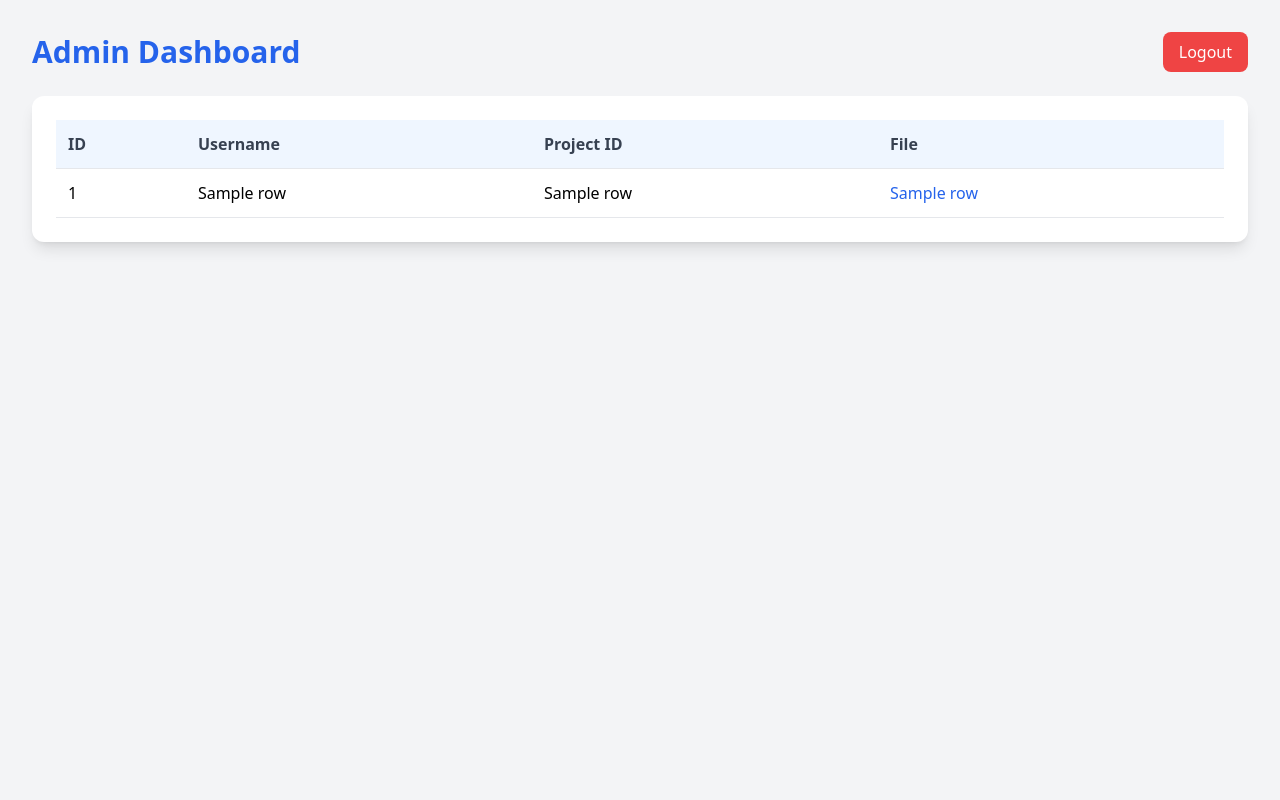
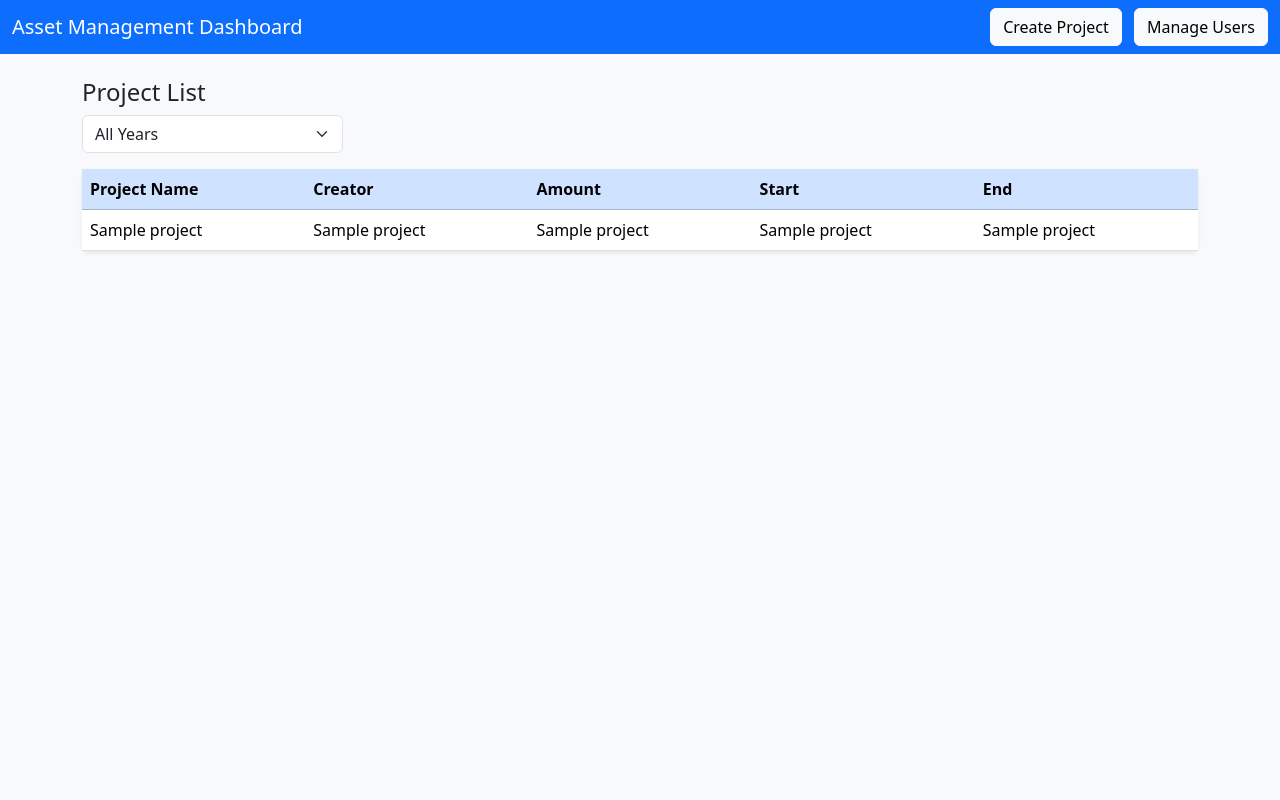
Before and after one commit to Cheng-Shunjun/asset_manager, a FastAPI app: template templates/admin.html in a window 1280 px wide. Run offline with FastAPI, Linux system fonts and the light colour scheme; the template is opened without the code that fills it: most values are stand-ins (such as "Sample title", 1, 10 or a date in 2020); some libraries are stand-ins or nearby versions.

Commit message:
add create_project.html

```diff
--- a/main.py
+++ b/main.py
@@ -1,72 +1,317 @@
-from fastapi import FastAPI, Form, UploadFile, File, Request
+from fastapi import FastAPI, Request, Form, File, UploadFile, HTTPException, Depends
 from fastapi.responses import HTMLResponse, RedirectResponse
 from fastapi.staticfiles import StaticFiles
 from fastapi.templating import Jinja2Templates
-from starlette.middleware.sessions import SessionMiddleware
-import sqlite3, os, shutil
+import sqlite3
+import os
+from datetime import datetime
+from typing import List, Optional
+import secrets
+from contextlib import contextmanager
+import threading
 
-app = FastAPI()
-app.add_middleware(SessionMiddleware, secret_key="supersecretkey")  # Session 密钥
+app = FastAPI(title="项目管理系统")
+
+# 静态文件和模板配置
+app.mount("/static", StaticFiles(directory="static"), name="static")
 templates = Jinja2Templates(directory="templates")
 
-UPLOAD_DIR = "static/uploads"
-os.makedirs(UPLOAD_DIR, exist_ok=True)
+# 上传文件夹配置
+UPLOAD_FOLDER = 'static/uploads'
+os.makedirs(UPLOAD_FOLDER, exist_ok=True)
 
-# 初始化数据库
-conn = sqlite3.connect("db.sqlite3", check_same_thread=False)
-conn.execute("""
-CREATE TABLE IF NOT EXISTS projects (
-    id INTEGER PRIMARY KEY AUTOINCREMENT,
-    username TEXT,
-    project_id TEXT,
-    filename TEXT
-)
-""")
-conn.commit()
+# 会话存储
+sessions = {}
+# 线程锁用于会话操作
+session_lock = threading.Lock()
 
-# 静态文件目录
-app.mount("/static", StaticFiles(directory="static"), name="static")
+# --- 数据库连接池 ---
+class Database:
+    def __init__(self, db_path='db.sqlite3'):
+        self.db_path = db_path
+        self.local = threading.local()
+        self.init_db()
 
-ADMIN_USER = "admin"
-ADMIN_PASS = "123456"  # 可修改为更安全的密码
+    def get_connection(self):
+        """为每个线程创建独立的数据库连接"""
+        if not hasattr(self.local, 'connection'):
+            self.local.connection = sqlite3.connect(self.db_path, check_same_thread=False)
+            self.local.connection.row_factory = sqlite3.Row  # 返回字典-like对象
+        return self.local.connection
 
+    def close_connection(self):
+        """关闭当前线程的数据库连接"""
+        if hasattr(self.local, 'connection'):
+            self.local.connection.close()
+            del self.local.connection
+
+    def init_db(self):
+        """初始化数据库表"""
+        conn = self.get_connection()
+        c = conn.cursor()
+        c.execute('''CREATE TABLE IF NOT EXISTS users (
+                        id INTEGER PRIMARY KEY AUTOINCREMENT,
+                        username TEXT UNIQUE,
+                        realname TEXT,
+                        user_type TEXT,
+                        password TEXT)''')
+        c.execute('''CREATE TABLE IF NOT EXISTS projects (
+                        id INTEGER PRIMARY KEY AUTOINCREMENT,
+                        name TEXT,
+                        creator TEXT,
+                        amount REAL,
+                        start_date TEXT,
+                        end_date TEXT,
+                        contract_file TEXT,
+                        asset_files TEXT,
+                        created_at TEXT)''')
+        conn.commit()
+
+    @contextmanager
+    def get_db(self):
+        """数据库上下文管理器"""
+        conn = self.get_connection()
+        try:
+            yield conn
+        except Exception as e:
+            conn.rollback()
+            raise e
+        finally:
+            # 注意：这里不关闭连接，因为连接是线程专用的
+            pass
+
+# 创建数据库实例
+db_manager = Database()
+
+# --- 依赖项 ---
+def get_db():
+    """数据库依赖"""
+    with db_manager.get_db() as conn:
+        yield conn
+
+def get_current_user(request: Request):
+    """获取当前用户"""
+    session_id = request.cookies.get("session_id")
+    with session_lock:
+        if session_id and session_id in sessions:
+            return sessions[session_id]
+    return None
+
+def login_required(user = Depends(get_current_user)):
+    """登录保护"""
+    if not user:
+        raise HTTPException(status_code=401, detail="需要登录")
+    return user
+
+# --- 工具函数 ---
+def secure_filename(filename: str) -> str:
+    """安全的文件名"""
+    if not filename:
+        return ""
+    return "".join(c for c in filename if c.isalnum() or c in ".-_ ").rstrip()
+
+# --- 路由 ---
 @app.get("/", response_class=HTMLResponse)
-def index(request: Request):
-    if not request.session.get("is_admin"):
-        return RedirectResponse("/login")
-    return templates.TemplateResponse("index.html", {"request": request})
-
-@app.post("/upload")
-async def upload_file(username: str = Form(...), project_id: str = Form(...), file: UploadFile = File(...)):
-    file_path = os.path.join(UPLOAD_DIR, file.filename)
-    with open(file_path, "wb") as buffer:
-        shutil.copyfileobj(file.file, buffer)
-    conn.execute("INSERT INTO projects (username, project_id, filename) VALUES (?, ?, ?)",
-                 (username, project_id, file.filename))
-    conn.commit()
-    return RedirectResponse("/", status_code=303)
-
-@app.get("/login", response_class=HTMLResponse)
-def login_page(request: Request):
-    return templates.TemplateResponse("login.html", {"request": request, "error": ""})
+async def login_page(request: Request):
+    return templates.TemplateResponse("login.html", {"request": request})
 
 @app.post("/login")
-def login(request: Request, username: str = Form(...), password: str = Form(...)):
-    if username == ADMIN_USER and password == ADMIN_PASS:
-        request.session["is_admin"] = True
-        return RedirectResponse("/admin", status_code=303)
+async def login(
+    request: Request,
+    username: str = Form(...),
+    password: str = Form(...),
+    db: sqlite3.Connection = Depends(get_db)
+):
+    c = db.cursor()
+    c.execute("SELECT * FROM users WHERE username=? AND password=?", (username, password))
+    user = c.fetchone()
+
+    if user:
+        # 创建会话
+        session_id = secrets.token_urlsafe(16)
+        user_data = {
+            "username": username,
+            "user_type": user[3]
+        }
+        with session_lock:
+            sessions[session_id] = user_data
+
+        response = RedirectResponse(url="/admin", status_code=303)
+        response.set_cookie(key="session_id", value=session_id, httponly=True)
+        return response
     else:
-        return templates.TemplateResponse("login.html", {"request": request, "error": "Invalid credentials"})
+        return templates.TemplateResponse("login.html", {
+            "request": request,
+            "error": "用户名或密码错误"
+        })
+
+@app.get("/admin", response_class=HTMLResponse)
+async def admin(
+    request: Request,
+    user: dict = Depends(login_required),
+    db: sqlite3.Connection = Depends(get_db)
+):
+    c = db.cursor()
+    c.execute("SELECT * FROM projects ORDER BY created_at DESC")
+    projects = c.fetchall()
+
+    # 转换为列表便于模板使用
+    projects_list = []
+    for project in projects:
+        projects_list.append({
+            'id': project[0],
+            'name': project[1],
+            'creator': project[2],
+            'amount': project[3],
+            'start_date': project[4],
+            'end_date': project[5],
+            'contract_file': project[6],
+            'asset_files': project[7],
+            'created_at': project[8]
+        })
+
+    return templates.TemplateResponse("admin.html", {
+        "request": request,
+        "projects": projects_list,
+        "user": user
+    })
+
+@app.get("/user_manager", response_class=HTMLResponse)
+async def user_manager(
+    request: Request,
+    user: dict = Depends(login_required),
+    db: sqlite3.Connection = Depends(get_db)
+):
+    c = db.cursor()
+    c.execute("SELECT username, realname, user_type, password FROM users")
+    users = c.fetchall()
+
+    users_list = []
+    for user_row in users:
+        users_list.append({
+            'username': user_row[0],
+            'realname': user_row[1],
+            'user_type': user_row[2],
+            'password': user_row[3]
+        })
+
+    return templates.TemplateResponse("user_manager.html", {
+        "request": request,
+        "users": users_list,
+        "user": user
+    })
+
+@app.get("/create_project", response_class=HTMLResponse)
+async def create_project_page(
+    request: Request,
+    user: dict = Depends(login_required)
+):
+    return templates.TemplateResponse("create_project.html", {
+        "request": request,
+        "user": user,
+        "username": user["username"]  # 显式传递用户名
+    })
+
+@app.post("/create_project")
+async def create_project(
+    request: Request,
+    name: str = Form(...),
+    creator: str = Form(...),
+    amount: float = Form(...),
+    start_date: str = Form(...),
+    end_date: str = Form(...),
+    contract_file: UploadFile = File(...),
+    asset_files: List[UploadFile] = File([]),
+    user: dict = Depends(login_required),
+    db: sqlite3.Connection = Depends(get_db)
+):
+    try:
+        # 保存合同文件
+        contract_filename = secure_filename(contract_file.filename)
+        contract_path = os.path.join(UPLOAD_FOLDER, contract_filename)
+        with open(contract_path, "wb") as f:
+            content = await contract_file.read()
+            f.write(content)
+
+        # 保存资产文件
+        asset_paths = []
+        for asset_file in asset_files:
+            if asset_file.filename:
+                asset_filename = secure_filename(asset_file.filename)
+                asset_path = os.path.join(UPLOAD_FOLDER, asset_filename)
+                with open(asset_path, "wb") as f:
+                    content = await asset_file.read()
+                    f.write(content)
+                asset_paths.append(asset_path)
+
+        # 插入数据库
+        c = db.cursor()
+        c.execute("""
+            INSERT INTO projects
+            (name, creator, amount, start_date, end_date, contract_file, asset_files, created_at)
+            VALUES (?,?,?,?,?,?,?,?)
+        """, (
+            name, creator, amount, start_date, end_date,
+            contract_path, ','.join(asset_paths),
+            datetime.now().strftime("%Y-%m-%d")
+        ))
+        db.commit()
+
+        return RedirectResponse(url="/admin", status_code=303)
+
+    except Exception as e:
+        db.rollback()
+        raise HTTPException(status_code=500, detail=f"创建项目失败: {str(e)}")
+
+@app.get("/project/{project_id}", response_class=HTMLResponse)
+async def project_info(
+    request: Request,
+    project_id: int,
+    user: dict = Depends(login_required),
+    db: sqlite3.Connection = Depends(get_db)
+):
+    c = db.cursor()
+    c.execute("SELECT * FROM projects WHERE id=?", (project_id,))
+    project = c.fetchone()
+
+    if not project:
+        raise HTTPException(status_code=404, detail="项目不存在")
+
+    project_dict = {
+        'id': project[0],
+        'name': project[1],
+        'creator': project[2],
+        'amount': project[3],
+        'start_date': project[4],
+        'end_date': project[5],
+        'contract_file': project[6],
+        'asset_files': project[7],
+        'created_at': project[8]
+    }
+
+    return templates.TemplateResponse("project_info.html", {
+        "request": request,
+        "project": project_dict,
+        "user": user
+    })
 
 @app.get("/logout")
-def logout(request: Request):
-    request.session.clear()
-    return RedirectResponse("/", status_code=303)
+async def logout(request: Request):
+    session_id = request.cookies.get("session_id")
+    if session_id:
+        with session_lock:
+            if session_id in sessions:
+                del sessions[session_id]
 
-@app.get("/admin", response_class=HTMLResponse)
-def admin_view(request: Request):
-    if not request.session.get("is_admin"):
-        return RedirectResponse("/login")
-    cursor = conn.execute("SELECT * FROM projects")
-    rows = cursor.fetchall()
-    return templates.TemplateResponse("admin.html", {"request": request, "rows": rows})
+    response = RedirectResponse(url="/", status_code=303)
+    response.delete_cookie("session_id")
+    return response
+
+# 应用关闭时关闭所有数据库连接
+@app.on_event("shutdown")
+def shutdown_event():
+    db_manager.close_connection()
+
+if __name__ == "__main__":
+    import uvicorn
+    uvicorn.run(app, host="0.0.0.0", port=8000, reload=True)
--- a/templates/admin.html
+++ b/templates/admin.html
@@ -1,41 +1,68 @@
 <!DOCTYPE html>
-<html>
+<html lang="en">
 <head>
   <meta charset="UTF-8">
   <title>Admin Dashboard</title>
-  <script src="https://cdn.tailwindcss.com"></script>
+  <link href="https://cdn.jsdelivr.net/npm/bootstrap@5.3.2/dist/css/bootstrap.min.css" rel="stylesheet">
 </head>
-<body class="bg-gray-100 min-h-screen p-8">
-  <div class="flex justify-between items-center mb-6">
-    <h1 class="text-3xl font-bold text-blue-600">Admin Dashboard</h1>
-    <a href="/logout" class="bg-red-500 hover:bg-red-600 text-white px-4 py-2 rounded-lg">Logout</a>
-  </div>
+<body class="bg-light">
+  <nav class="navbar navbar-dark bg-primary">
+    <div class="container-fluid">
+      <span class="navbar-brand mb-0 h1">Asset Management Dashboard</span>
+      <div>
+        <a href="{{ url_for('create_project') }}" class="btn btn-light me-2">Create Project</a>
+        <a href="{{ url_for('user_manager') }}" class="btn btn-light">Manage Users</a>
+      </div>
+    </div>
+  </nav>
 
-  <div class="bg-white rounded-xl shadow-lg p-6">
-    <table class="w-full border-collapse">
-      <thead>
-        <tr class="bg-blue-50 text-left text-gray-700">
-          <th class="p-3 border-b">ID</th>
-          <th class="p-3 border-b">Username</th>
-          <th class="p-3 border-b">Project ID</th>
-          <th class="p-3 border-b">File</th>
+  <div class="container mt-4">
+    <h4>Project List</h4>
+    <div class="row mb-3">
+      <div class="col-md-3">
+        <select id="yearFilter" class="form-select">
+          <option value="">All Years</option>
+          {% for y in range(2020, 2031) %}
+          <option>{{ y }}</option>
+          {% endfor %}
+        </select>
+      </div>
+    </div>
+
+    <table class="table table-hover bg-white rounded shadow-sm">
+      <thead class="table-primary">
+        <tr>
+          <th>Project Name</th>
+          <th>Creator</th>
+          <th>Amount</th>
+          <th>Start</th>
+          <th>End</th>
         </tr>
       </thead>
       <tbody>
-        {% for row in rows %}
-        <tr class="hover:bg-gray-50">
-          <td class="p-3 border-b">{{ row[0] }}</td>
-          <td class="p-3 border-b">{{ row[1] }}</td>
-          <td class="p-3 border-b">{{ row[2] }}</td>
-          <td class="p-3 border-b">
-            <a href="/static/uploads/{{ row[3] }}" class="text-blue-600 hover:underline">
-              {{ row[3] }}
-            </a>
-          </td>
+        {% for p in projects %}
+        <tr onclick="window.location.href='/project/{{ p[0] }}'">
+          <td>{{ p[1] }}</td>
+          <td>{{ p[2] }}</td>
+          <td>{{ p[3] }}</td>
+          <td>{{ p[4] }}</td>
+          <td>{{ p[5] }}</td>
         </tr>
         {% endfor %}
       </tbody>
     </table>
   </div>
+
+  <script>
+    const select = document.getElementById('yearFilter');
+    select.addEventListener('change', () => {
+      const year = select.value;
+      const rows = document.querySelectorAll('tbody tr');
+      rows.forEach(row => {
+        const date = row.children[4].innerText;
+        row.style.display = (!year || date.startsWith(year)) ? '' : 'none';
+      });
+    });
+  </script>
 </body>
 </html>
```
Also changed, not shown: create_admin.py (added, +29 -0 lines), templates/create_project.html (added, +50 -0 lines), templates/project_info.html (added, +33 -0 lines), templates/user_manager.html (added, +40 -0 lines), db.sqlite3, static/bp_login.png (deleted).
